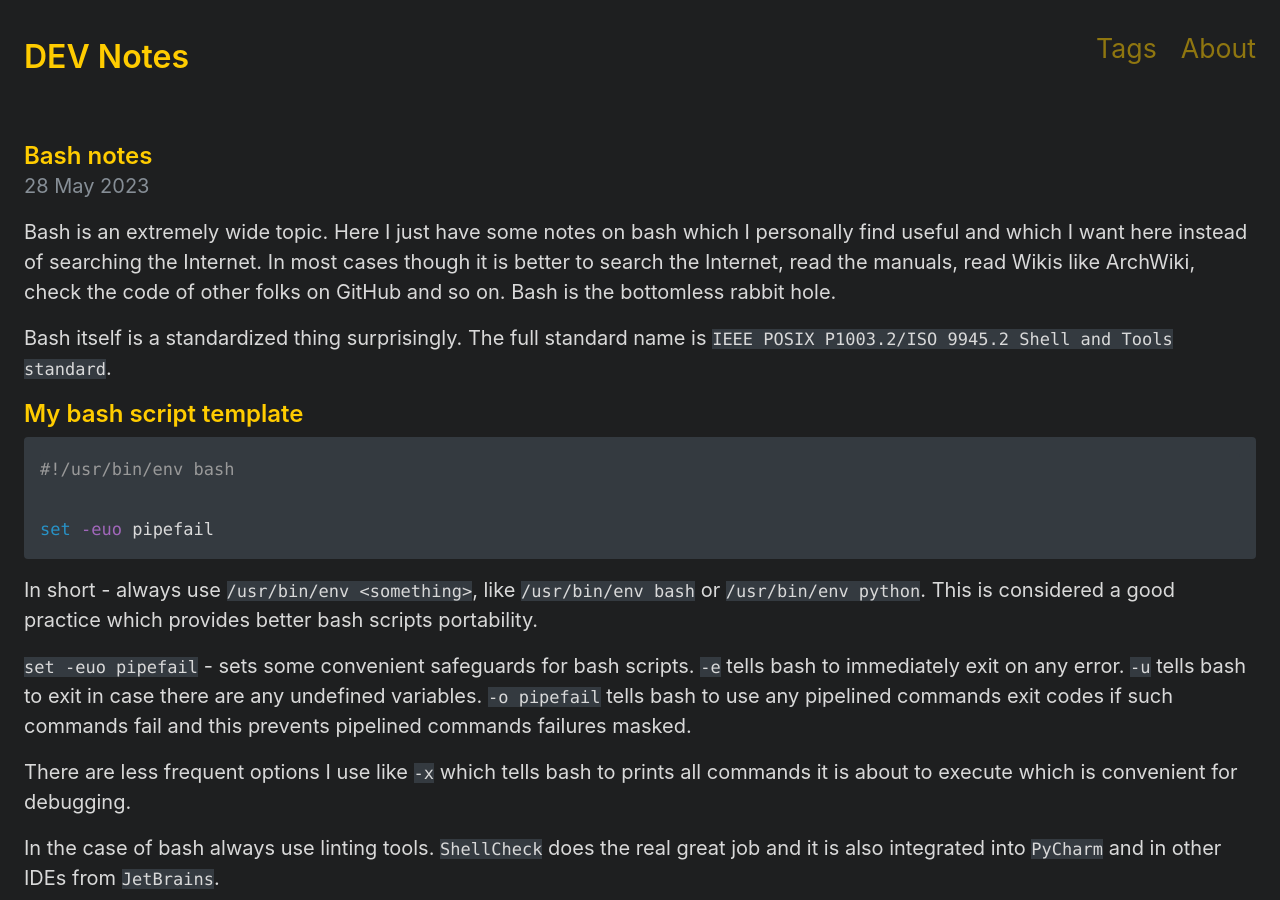
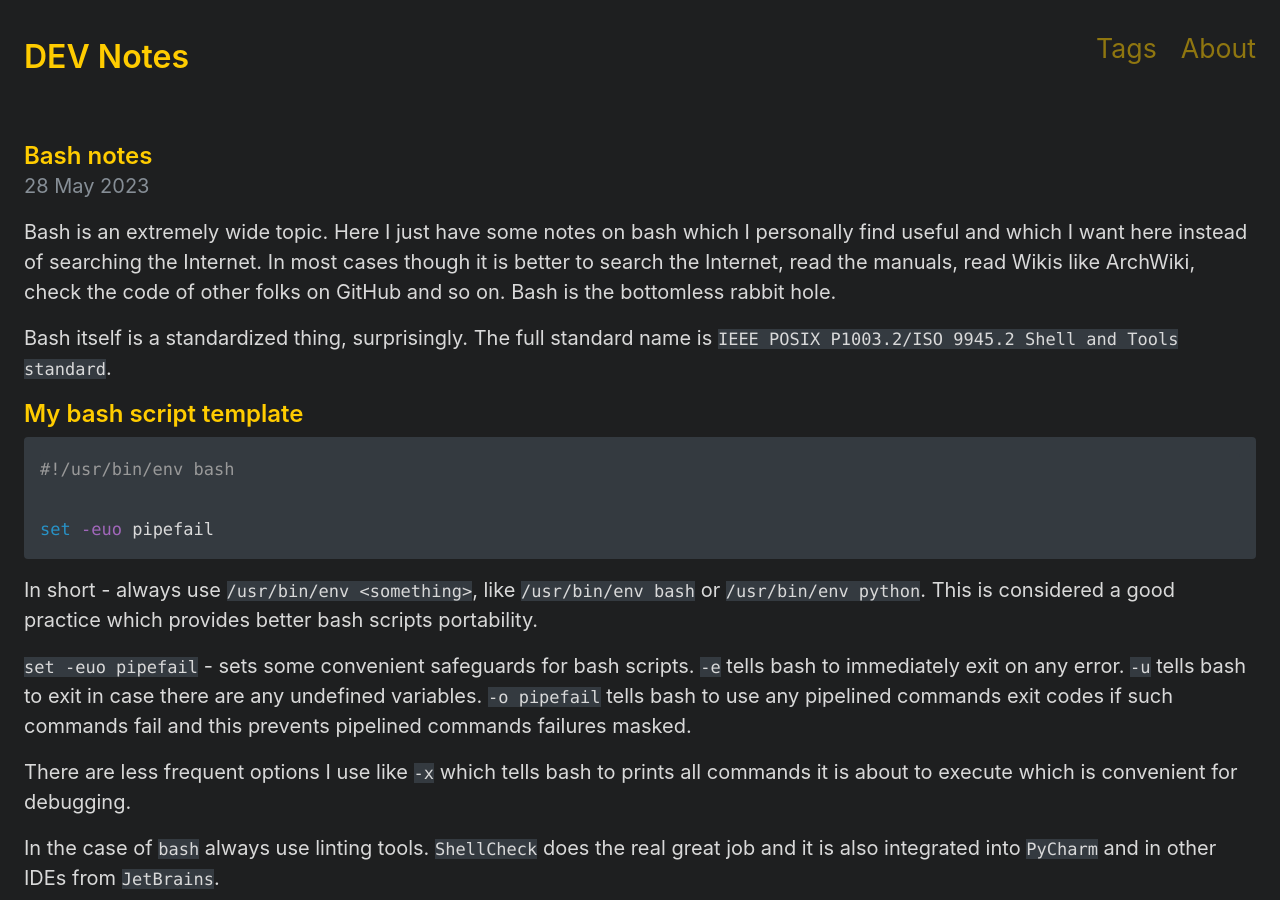
Before and after one commit to artemdevel/artemdevel.github.io, a Jekyll site: the page built from _posts/2023-05-28-bash-notes.md, in a window 1280 px wide and 900 px high. Built offline with Jekyll 4.4.1, drawn with Linux system fonts in a browser that asks for light colours.

Commit message:
Fix some typos

```diff
--- a/_posts/2023-05-28-bash-notes.md
+++ b/_posts/2023-05-28-bash-notes.md
@@ -7,7 +7,7 @@ Bash is an extremely wide topic. Here I just have some notes on bash which I per
 here instead of searching the Internet. In most cases though it is better to search the Internet, read the manuals,
 read Wikis like ArchWiki, check the code of other folks on GitHub and so on. Bash is the bottomless rabbit hole.
 
-Bash itself is a standardized thing surprisingly.
+Bash itself is a standardized thing, surprisingly.
 The full standard name is `IEEE POSIX P1003.2/ISO 9945.2 Shell and Tools standard`.
 
 ## My bash script template
@@ -26,7 +26,7 @@ exit codes if such commands fail and this prevents pipelined commands failures m
 There are less frequent options I use like `-x` which tells bash to prints all commands it is about to execute which is
 convenient for debugging.
 
-In the case of bash always use linting tools. `ShellCheck` does the real great job and it is also integrated into
+In the case of `bash` always use linting tools. `ShellCheck` does the real great job and it is also integrated into
 `PyCharm` and in other IDEs from `JetBrains`.
 
 Sometimes it could be useful to set the `IFS` (Internal Field Separator) variable explicitly
```
Also changed, not shown: _posts/2025-01-05-ssh-scp-notes.md (+4 -3 lines), _posts/2025-11-23-firefox-cleanup.md (+2 -2 lines).
